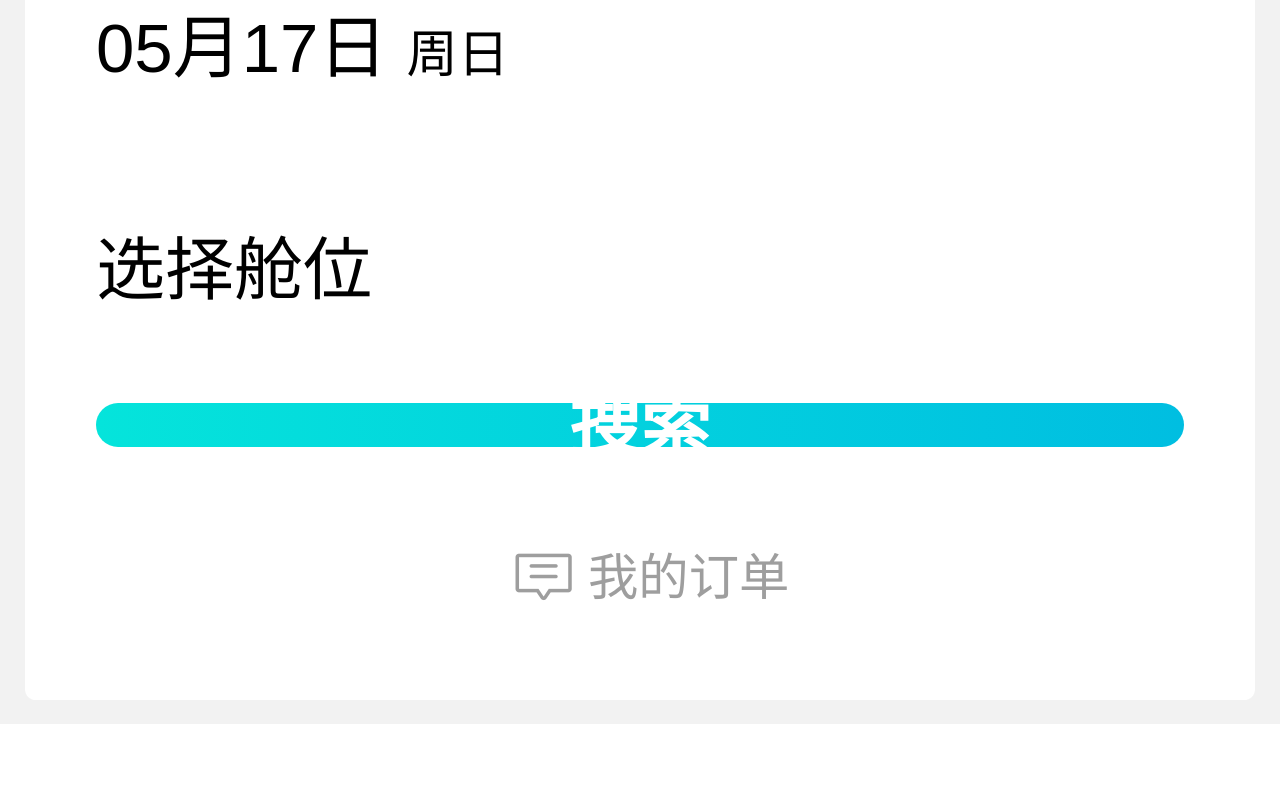
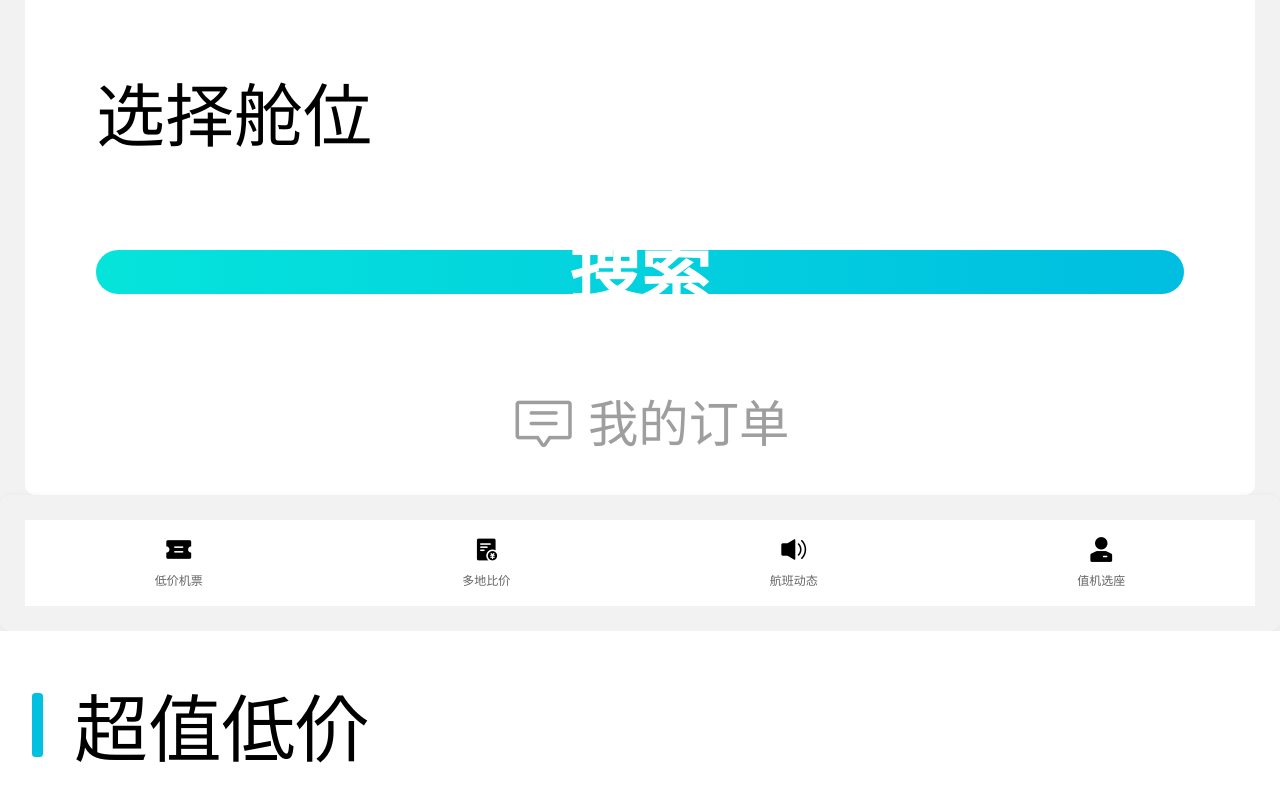
Before and after one commit to githubchx12380/vue-air-phone, a Vue app: page / in a window 1280 px wide. Shown: the part 836-1636 px from the top of the page. Before the commit the page ends 1560 px from the top, so only its background shows below. Built offline with nearby package versions, Linux system fonts and the light colour scheme; no server answers.

Commit message:
inser commend

```diff
--- a/src/assets/css/common.less
+++ b/src/assets/css/common.less
@@ -1,5 +1,2 @@
 @flight-home-nav: #fff;
-@border-color: #ebedf0;
-@active-color: #f2f3f5;
-@background-color: #f7f8fa;
-@background-color-light: #fafafa;
+@back-color: #fff;
--- a/src/components/air/CityDate.vue
+++ b/src/components/air/CityDate.vue
@@ -67,7 +67,7 @@ export default {
 
 <style lang="less">
 .city-date-box{
-  padding: 9.556vw 0;
+  padding: 7.556vw 0;
 }
 .city-date{
   font-size: 5.389vw;
--- a/src/components/air/CitySelect.vue
+++ b/src/components/air/CitySelect.vue
@@ -13,8 +13,10 @@
     <city-position @cabinPostion="res => model.cabinType = res" />
 
     <van-button
+        :loading="loading"
         :block="true"
         :round="true"
+        @click="orderSubmit"
         color="linear-gradient(to right, #05e4db, #00bee1)"
     >搜索</van-button>
 
@@ -49,6 +51,7 @@ export default {
         showPicker:false, //选择城市
         columns:null,  //城市列表
         show:false, // 控制日期显示
+        loading:false, //按钮等待
         model:{
           dep:'北京', //默认出发
           arr:'上海', //默认到达
@@ -85,6 +88,14 @@ export default {
       let arr = this.model.arr
       this.model.dep = arr
       this.model.arr = dep
+    },
+    //订单提交
+    orderSubmit() {
+      this.loading = true
+      setTimeout(() => {
+        this.loading = false
+        this.$router.push('/cart')
+      },1500)
     }
   },
   watch:{
@@ -114,7 +125,7 @@ export default {
 
 <style scoped lang="less">
 .city-select{
-  padding: 6.944vw 5.556vw;
+  padding: 5.944vw 5.556vw 3vw 5.556vw;
    >div:nth-child(1) {
      display: flex;
      justify-content: space-between;
--- a/src/components/air/NavBar.vue
+++ b/src/components/air/NavBar.vue
@@ -1,6 +1,8 @@
 <template>
   <div class="home">
+    <van-sticky  @scroll="scrollTop">
       <van-nav-bar
+      :class="{topactiveclass:topActive}"
       title="机票"
       left-text="返回"
       :border="false"
@@ -10,20 +12,35 @@
           <van-icon name="service-o" size="18" />
         </template>
       </van-nav-bar>
+     </van-sticky>
   </div>
 </template>
 
 <script>
 export default {
-
+  data() {
+    return {
+      topActive:false
+    }
+  },
+  methods:{
+    scrollTop(top) {
+      if(top.scrollTop > 80) {
+        this.topActive = true
+      }else{
+        this.topActive = false
+      }
+    }
+  }
 }
 </script>
 
 <style scoped lang="less">
 @import '~@/assets/css/common.less';
+
 /deep/ .van-nav-bar{
-  background-color: rgba(0, 0, 0, 0);
-   .van-nav-bar__text{
+    background-color: rgba(0, 0, 0, 0);
+    .van-nav-bar__text{
     color: @flight-home-nav;
   }
   .van-nav-bar__title{
@@ -36,4 +53,8 @@ export default {
     }
   }
 }
+/deep/ .topactiveclass{
+    transition: all 0.8s ease 0s;
+    background-color: rgb(27, 169, 186);
+}
 </style>
--- a/src/components/air/TabList.vue
+++ b/src/components/air/TabList.vue
@@ -37,13 +37,14 @@ export default {
 </script>
 
 <style scoped lang="less">
+@import '~@/assets/css/common.less';
 .tab-list-box{
     width: 100%;
-    padding: 22.222vw 1.944vw 1.944vw 1.944vw;
+    padding: 15.222vw 1.944vw 0vw 1.944vw;
 }
 .tab-list{
     width: 100%;
-    background-color: white;
+    background-color: @back-color;
      border-radius: 0.833vw;
     .tab-list-item{
         display: flex;
--- /dev/null
+++ b/src/components/commend/Lowprice.vue
@@ -0,0 +1,42 @@
+<template>
+  <div class="low-price">
+      <div class="low-price-title">
+        <h3 class="col-title-ico">超值低价</h3>
+      </div>
+  </div>
+</template>
+
+<script>
+export default {
+
+}
+</script>
+
+<style scoped lang="less">
+@import '~@/assets/css/common.less';
+.low-price{
+  padding: 3.1vw 1.944vw;
+  background-color: @back-color;
+  .low-price-title{
+    h3{
+      font-weight: 400;
+      font-size: 5.756vw;
+      padding: 0 3.856vw;
+      position: relative;
+    }
+     .col-title-ico::after{
+        content: '';
+        display: block;
+        position: absolute;
+        left: 0.556vw;
+        top: 50%;
+        bottom: 0;
+        margin-top: -2.4vw;
+        height:5vw;
+        width: 0.833vw;
+        border-radius: 0.278vw;
+        background-color: #02c0e0;
+      }
+  }
+}
+</style>
--- /dev/null
+++ b/src/components/commend/commend.vue
@@ -0,0 +1,30 @@
+<template>
+  <div class="commend-box">
+      <div class="commend">
+          <van-grid :border="false">
+            <van-grid-item icon="coupon" text="低价机票" />
+            <van-grid-item icon="balance-list" text="多地比价" />
+            <van-grid-item icon="volume" text="航班动态" />
+            <van-grid-item icon="manager" text="值机选座" />
+          </van-grid>
+      </div>
+  </div>
+</template>
+
+<script>
+export default {
+
+}
+</script>
+
+<style scoped lang="less">
+@import '~@/assets/css/common.less';
+.commend-box{
+  padding: 1.944vw;
+  border-radius: 0.833vw;
+  box-shadow: 0 2px 8px 0 rgba(0, 0, 0, 0.06);
+  .commend{
+    background-color: @back-color;
+  }
+}
+</style>
--- a/src/views/air/Flight.vue
+++ b/src/views/air/Flight.vue
@@ -2,23 +2,28 @@
   <div class="home">
      <nav-bar></nav-bar>
      <tab-list></tab-list>
+     <commend></commend>
+     <low-price></low-price>
   </div>
 </template>
 
 <script>
 import NavBar from '@/components/air/NavBar.vue'
 import TabList from '@/components/air/TabList.vue'
+import commend from '@/components/commend/commend.vue'
+import lowPrice from '@/components/commend/Lowprice.vue'
 export default {
   components:{
     NavBar, //首页顶部Nav,
     TabList, //购票tab栏
+    commend, //推荐
+    lowPrice, //低价
   }
 }
 </script>
 
 <style scoped lang="less">
 .home{
-  background-color: red;
   background-image: url('~@/assets/img/backimg.png') ;
   background-repeat: no-repeat;
   background-size: 100% 63.333vw;
```
